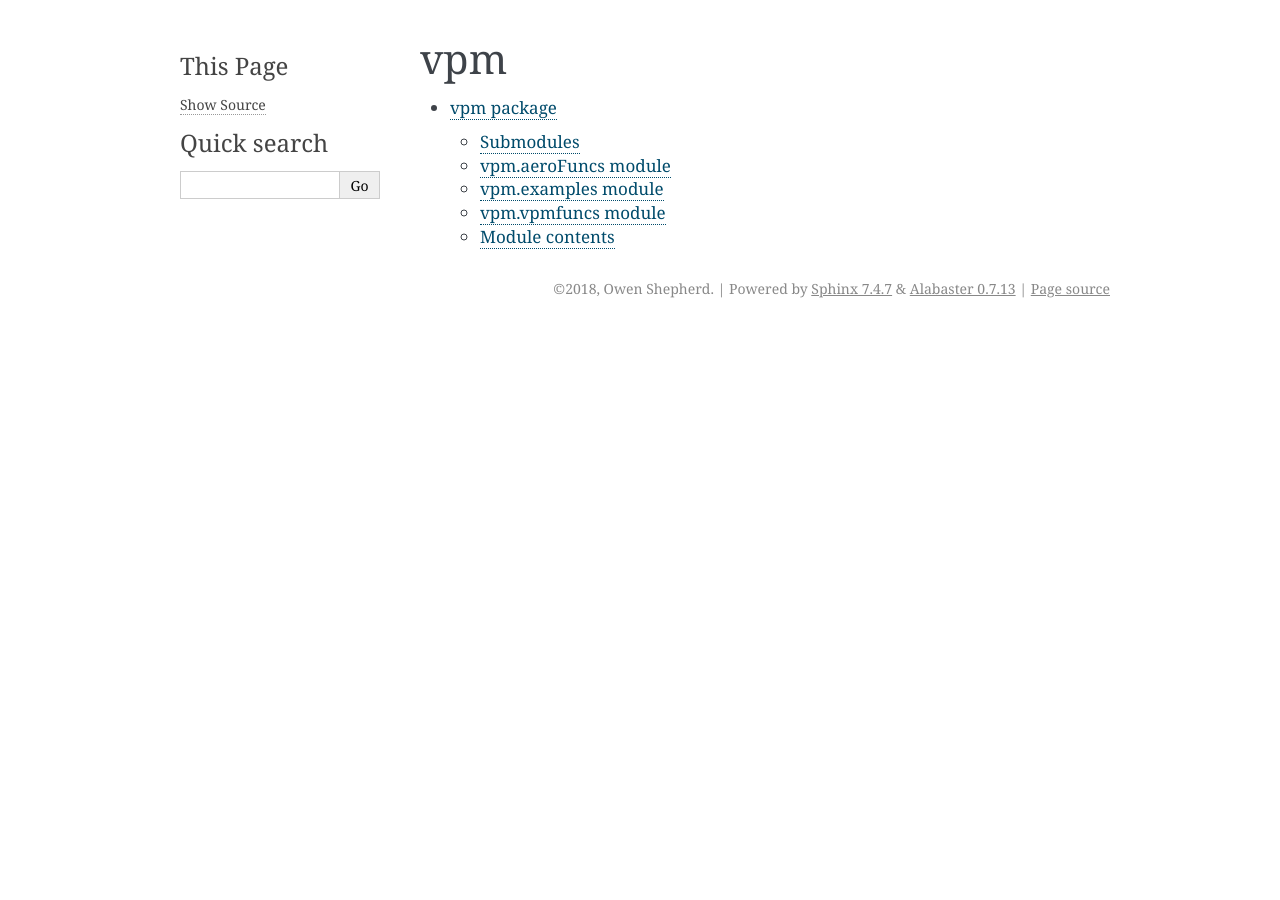
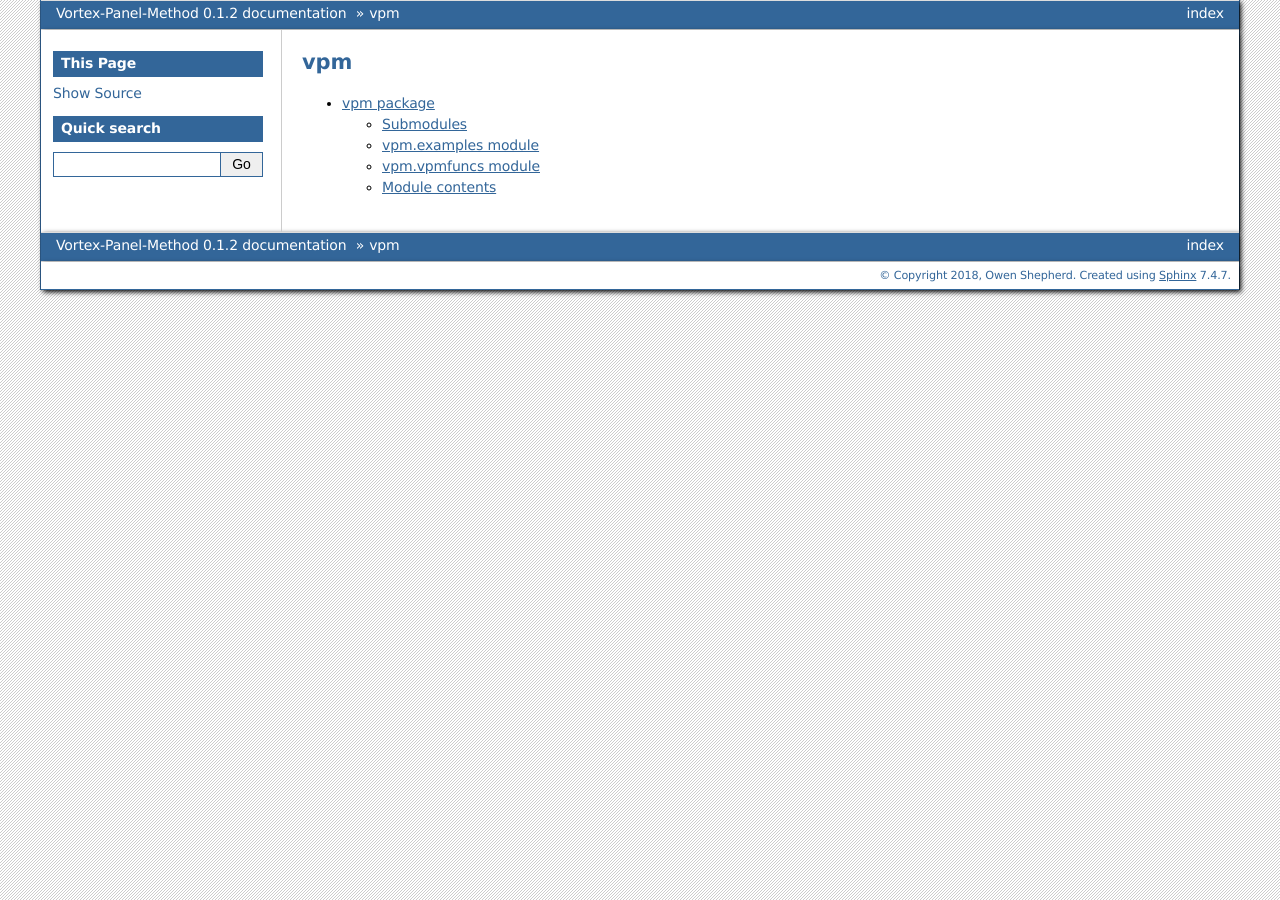
Before and after one commit to OwenShepherd/vortex-panel-method, a Sphinx documentation site: the page built from docs/source/modules.rst, in a window 1280 px wide. Built offline with Sphinx 7.4.7, drawn with Linux system fonts in a browser that asks for light colours.

Commit message:
Removed aerofuncs and updated docs to reflect.  Changed docs theme.

```diff
--- a/docs/source/conf.py
+++ b/docs/source/conf.py
@@ -76,6 +76,8 @@
 # The name of the Pygments (syntax highlighting) style to use.
 pygments_style = 'sphinx'
 
+
+html_theme='bizstyle'
 
 # -- Options for HTML output -------------------------------------------------
 
--- a/docs/source/vpm.rst
+++ b/docs/source/vpm.rst
@@ -3,14 +3,6 @@
 
 Submodules
 ----------
-
-vpm\.aeroFuncs module
----------------------
-
-.. automodule:: vpm.aeroFuncs
-    :members:
-    :undoc-members:
-    :show-inheritance:
 
 vpm\.examples module
 --------------------
```
